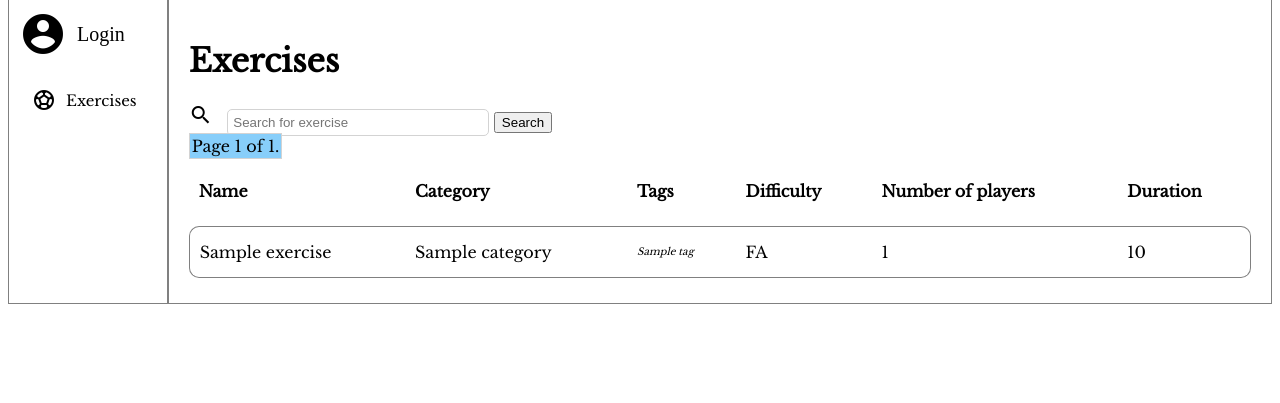
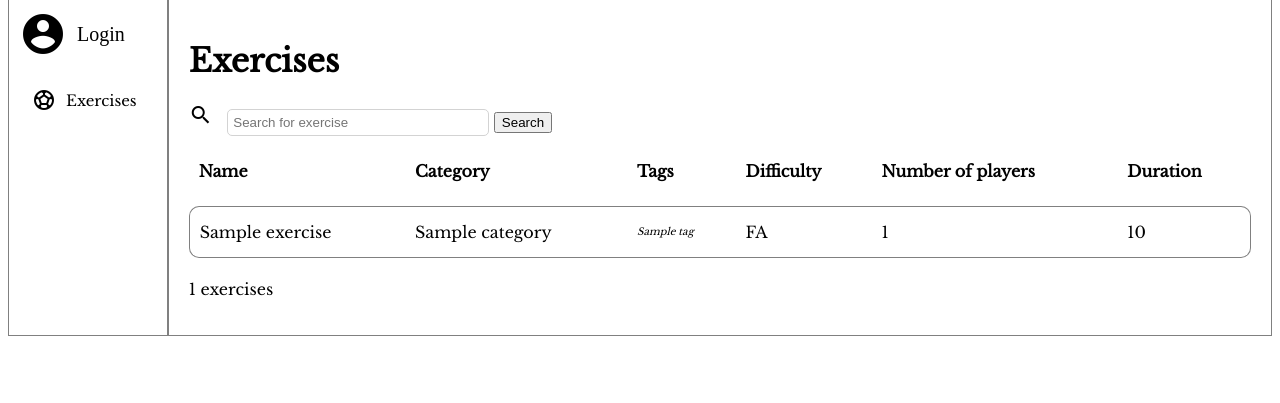
Before and after one commit to Mufle13/CoachingDrills, a Django app: page /exercises in a window 1280 px wide. Shown: the part 131-534 px from the top of the page. Run offline with Django 4.2, Linux system fonts and the light colour scheme; tables that the repository leaves empty hold one stand-in row (values such as "Sample post"); parts of the project's set-up code (start-up, migrations or seed data) failed here and were passed over.

Commit message:
about view and start of listing view CBV

```diff
--- a/CoachingDrills/urls.py
+++ b/CoachingDrills/urls.py
@@ -15,7 +15,7 @@ Including another URLconf
 """
 from django.contrib import admin
 from django.urls import include, path
-from blog.views import admin_index, signup, profile, exercise_add, logout_view, exercices_listing, tags_listing, categories_listing, category_add, tag_add, exercise_delete, category_delete, tag_delete, exercise_detail, category_detail, tag_detail, exercise_edit, tag_edit, category_edit, index, exercise_builder, font_exercises_listing
+from blog.views import admin_index, signup, profile, exercise_add, logout_view, exercices_listing, tags_listing, categories_listing, category_add, tag_add, exercise_delete, category_delete, tag_delete, exercise_detail, category_detail, tag_detail, exercise_edit, tag_edit, category_edit, index, exercise_builder, About, ExerciseListing
 from django.contrib.auth import views
 
 urlpatterns = [
@@ -62,7 +62,8 @@ urlpatterns = [
 
      # font
    path('', index, name='index_front'),
-   path('exercises', font_exercises_listing, name='font_exercises_listing')
+   path('about', About.as_view(), name='about'),
+   path('exercises', ExerciseListing.as_view(),name= 'exercises_list_font')
 
 
 ]
--- a/blog/templates/font/listing/font_exercises_listing.html
+++ b/blog/templates/font/listing/exercises_listing.html
@@ -30,7 +30,7 @@
                 <th>Duration</th>
             </tr>
         </thead>
-        {% for exercise in page_obj %}
+        {% for exercise in exercises %}
         <tbody>
             <tr class="listing">
                 <td>{{ exercise.name }}</td>
@@ -44,24 +44,10 @@
             </tr>
         </tbody>
         {% endfor %}
-        <div class="pagination">
-            <span class="pages">
-                {% if page_obj.has_previous %}
-                    <a href="?page=1{% if request.GET.search %}&search={{ request.GET.search }}{% endif %}">first</a>
-                    <a href="?page={{ page_obj.previous_page_number }}{% if request.GET.search %}&search={{ request.GET.search }}{% endif %}">previous</a>
-                {% endif %}
-
-                <span class="current">
-                    Page {{ page_obj.number }} of {{ page_obj.paginator.num_pages }}.
-                </span>
-
-                {% if page_obj.has_next %}
-                    <a href="?page={{ page_obj.next_page_number }}{% if request.GET.search %}&search={{ request.GET.search }}{% endif %}">next</a>
-                    <a href="?page={{ page_obj.paginator.num_pages }}{% if request.GET.search %}&search={{ request.GET.search }}{% endif %}">last</a>
-                {% endif %}
-            </span>
-        </div>
     </table>
+    <div>
+        <p>{{ count }} exercises</p>
+    </div>
 </div>
 {% endif %}
 {% endblock %}
--- a/blog/templates/front_base.html
+++ b/blog/templates/front_base.html
@@ -29,7 +29,7 @@
             {% endif %}
             </div>
             <div class='menu'>
-                <a href="{% url 'font_exercises_listing' %}">
+                <a href="{% url 'exercises_list_font' %}">
                     <i class="material-icons">sports_soccer</i>
                     <span>Exercises</span>
                 </a>
--- a/blog/views.py
+++ b/blog/views.py
@@ -7,16 +7,19 @@ from CoachingDrills.forms import CustiomSignupForm, SignUpForm, ExerciseAddForm,
 from django.contrib.auth import logout
 from django.contrib import messages
 from django.contrib.auth.decorators import login_required
+from django.contrib.admin.views.decorators import staff_member_required
 from blog.models import Exercise, Category, Tag, User
 from django.shortcuts import render, get_object_or_404
 from django.core.paginator import Paginator
 from django.db.models import Q
+from django.views.generic import TemplateView, ListView
+import markdown as md
 
 
 
 
 # Cutom admin page
-@login_required
+@staff_member_required(login_url='login')
 def admin_index(request):
     user = request.user
     context = {'user': user}
@@ -31,7 +34,7 @@ def signup(request):
         form = CustiomSignupForm(request.POST)
         if form.is_valid():
             form.save()
-            return HttpResponse(f'Bienvenue {request.POST.get("first_name")} !')
+            return HttpResponse(f'Welcome {request.POST.get("first_name")} !')
         else:
             context['errors'] = form.errors
     else:
@@ -77,8 +80,6 @@ def exercices_listing(request):
             form = FilterCategTag
 
     sort= request.GET.get('sort', False)
-    sortreverse = request.GET.get('sortreverse', False)
-
     authorized_sorting_field = [
         'name',
         'category',
@@ -277,17 +278,26 @@ def index(request):
     }
     return render(request, 'font/index.html', context=context)
 
+# About
+
+class About(TemplateView):
+    template_name = 'font/about.html'
+
+    def get_context_data(self, **kwargs):
+        context = super().get_context_data(**kwargs)
+        with open('blog/markdown_texts/about.md', 'r', encoding='utf-8') as f:
+            about = md.markdown(f.read())
+        context['about'] = about
+        return context
+
 # listing
-def font_exercises_listing(request):
-    query = request.GET.get('search')
+class ExerciseListing(ListView):
+    model = Exercise
+    template_name = 'font/listing/exercises_listing.html'
+    context_object_name = 'exercises'
 
-    if query:
-        exercises = Exercise.objects.filter(Q(name__icontains=query)|Q(category__name__icontains=query)|Q(tag__name__icontains=query))
-    else:
-        exercises = Exercise.objects.all()
-
-    paginator = Paginator(exercises, 3)
-
-    page_number = request.GET.get('page')
-    page_obj = paginator.get_page(page_number)
-    return render (request, 'font/listing/font_exercises_listing.html', context={'exercises': exercises, 'page_obj':page_obj})
+    def get_context_data(self, **kwargs):
+        context = super().get_context_data(**kwargs)
+        exercises_count = self.object_list.count()
+        context['count'] = exercises_count
+        return context
--- a/requirements.txt
+++ b/requirements.txt
@@ -1,2 +1,3 @@
 django==4.0.2
 pillow==9.0.1
+markdown==3.3.6
```
Also changed, not shown: blog/markdown_texts/about.md (added, +8 -0 lines), blog/templates/font/about.html (added, +13 -0 lines).
